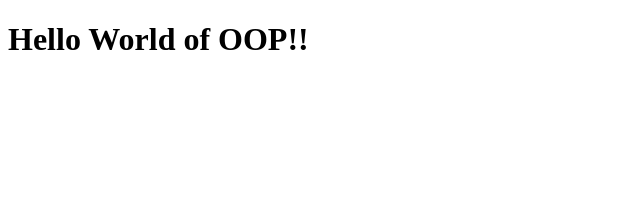
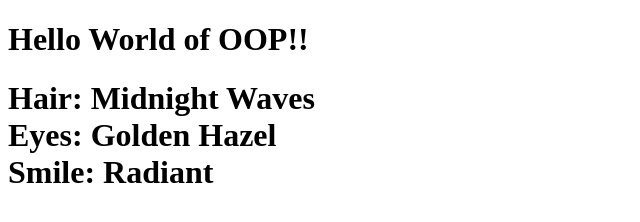
Before and after one commit to RjayBernales/IT21, a plain HTML site: page Inheritance.html in a window 1280 px wide. Shown: the whole page, without its empty margins (0-640 px from the left). Drawn offline with Linux system fonts and the light colour scheme.

Commit message:
Added instance for the class and added statement to display output, also changed some things while at it

```diff
--- a/Inheritance.html
+++ b/Inheritance.html
@@ -71,6 +71,12 @@
             }
 
         }
+         //Added instance for the object
+         const person = new Person('Midnight Waves', 'Golden Hazel', 'Radiant', 'Bright And Magnetic');
+
+        //This statement is what displays the output
+        person.displayInfo();
+        person.displayInfoHTML();
     </script>
 </body>
 </html>
```
